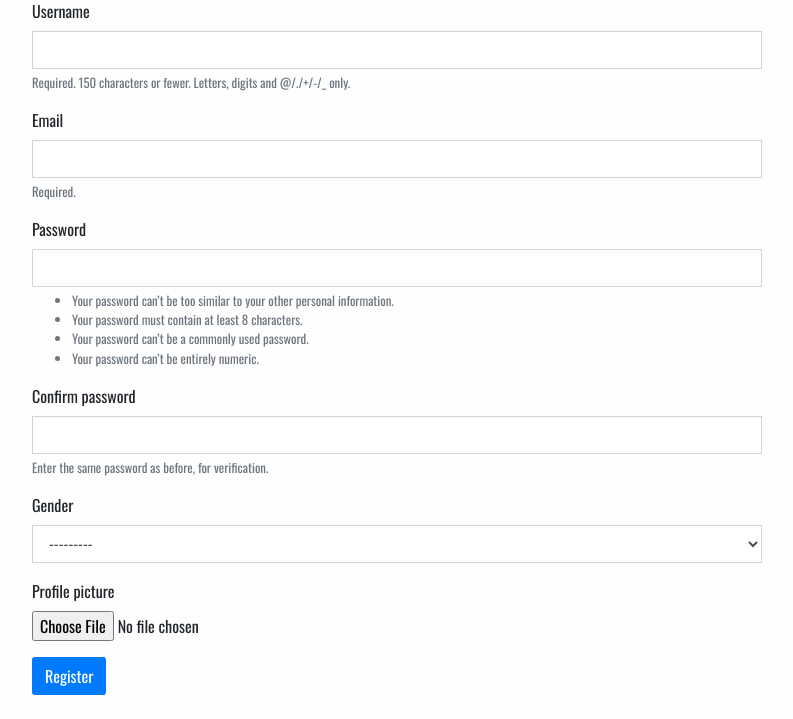
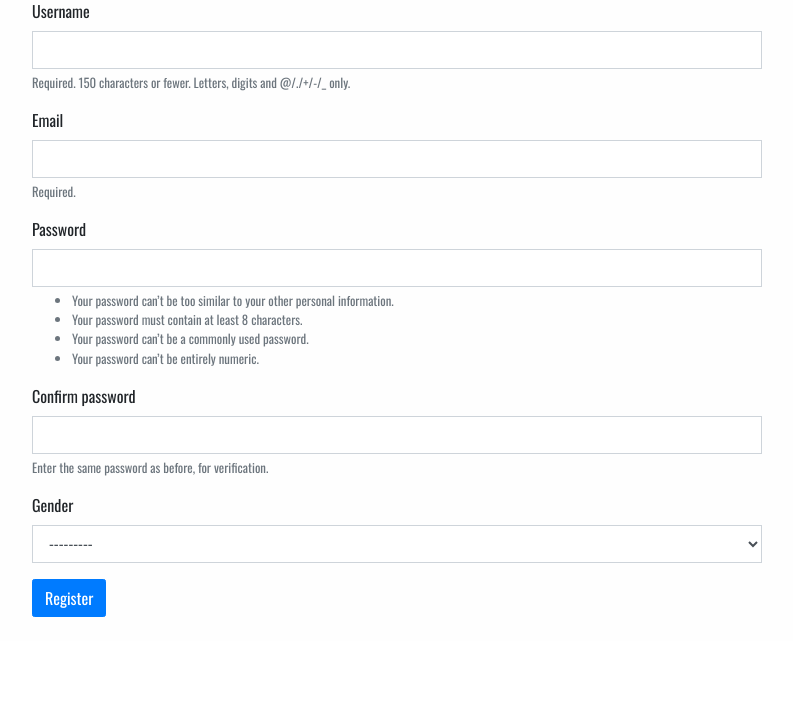
Before and after one commit to preetmishra/website-for-websites, a Django app: page /register/ in a window 1280 px wide. Shown: the part 187-906 px from the top of the page, without its empty margins (243-1036 px from the left). After the commit the page ends 804 px from the top, so only its background shows below. Run offline with Django 3.2, Linux system fonts and the light colour scheme; some libraries are stand-ins or nearby versions.

Commit message:
Fix profile to userprofile

```diff
--- a/templates/users/profile.html
+++ b/templates/users/profile.html
@@ -1,3 +1,4 @@
+{% load staticfiles %}
 {% extends 'base.html' %}
 {% load crispy_forms_tags %}
 
@@ -20,8 +21,13 @@
         <div class="col-lg-4">
             <div class="card mb-2">
                 <div class="card-body text-center">
+                    {% if user.profile.profile_picture.url %}
                     <img class="rounded-circle" style="width:85px; height:85px; margin-top: -42px;"
                         src="{{ user.profile.profile_picture.url }}" alt="avatar">
+                    {% else %}
+                    <img class="rounded-circle" style="width:85px; height:85px; margin-top: -42px;"
+                        src="{% static 'imgs/default.png' %}" alt="avatar">
+                    {% endif %}
                     <div style="color: #464362;" class="mt-2">
                         <h3> {{ user.username }} </h3>
                         <p class="text-muted"> {{ user.email }} </p>
--- a/users/forms.py
+++ b/users/forms.py
@@ -33,7 +33,7 @@ class UserForm(forms.ModelForm) :
 class UserProfileForm(forms.ModelForm) :
     class Meta :
         model =  models.UserProfile
-        fields = ['gender', 'profile_picture']
+        fields = ['gender']
 
 class UserUpdateForm(forms.ModelForm) :
     class Meta :
@@ -50,4 +50,4 @@ class UserUpdateForm(forms.ModelForm) :
 class UserProfileUpdateForm(forms.ModelForm):
     class Meta :
         model = models.UserProfile
-        fields = ['gender', 'profile_picture']
+        fields = ['gender']
--- a/users/views.py
+++ b/users/views.py
@@ -74,7 +74,7 @@ def update_profile_view(request) :
         user_update_form = forms.UserUpdateForm(request.POST, instance = request.user)
         user_profile_update_form = forms.UserProfileUpdateForm(request.POST,
                                                                 request.FILES,
-                                                                instance = request.user.profile)
+                                                                instance = request.user.userprofile)
         if user_update_form.is_valid and user_profile_update_form.is_valid :
             user_update_form.save()
             user_profile_update_form.save()
@@ -82,7 +82,7 @@ def update_profile_view(request) :
             return redirect('users:profile')
     else :
         user_update_form = forms.UserUpdateForm(instance = request.user)
-        user_profile_update_form = forms.UserProfileUpdateForm(instance = request.user.profile)
+        user_profile_update_form = forms.UserProfileUpdateForm(instance = request.user.userprofile)
 
     return render(request, 'users/update_profile.html', {'user_update_form' : user_update_form,
                                                 'user_profile_update_form' : user_profile_update_form})
```
Also changed, not shown: static/imgs/default.png (added).
